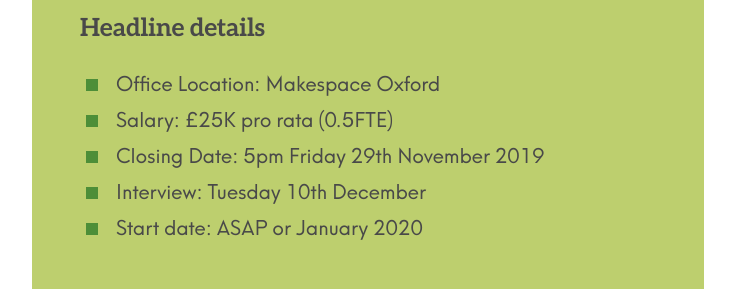
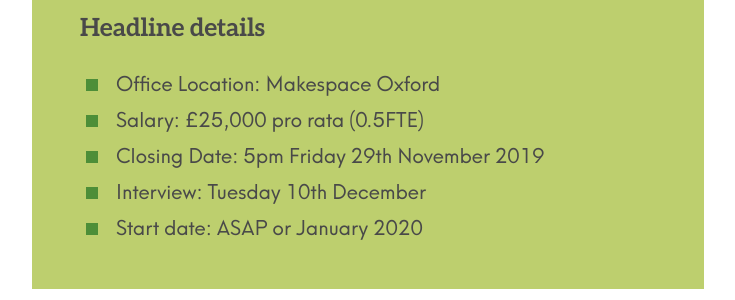
Before and after one commit to johnpuddephatt/oclt, a Jekyll site: the page built from _pages/jobs.md, in a window 1280 px wide and 900 px high, scrolled down 746 px. Shown: the part 158-458 px from the top of the window, without its empty margins (272-1007 px from the left). Built offline with Jekyll 4.4.1, drawn with Linux system fonts in a browser that asks for light colours.

Commit message:
Update from Forestry.io Charlie Fisher updated _pages/jobs.md

```diff
--- a/_pages/jobs.md
+++ b/_pages/jobs.md
@@ -14,7 +14,7 @@
 
 <ul> <li>Office Location: Makespace Oxford</li>
 
-<li>Salary: £25K pro rata (0.5FTE)</li>
+<li>Salary: £25,000 pro rata (0.5FTE)</li>
 
 <li>Closing Date: 5pm Friday 29th November 2019</li>
 
```
